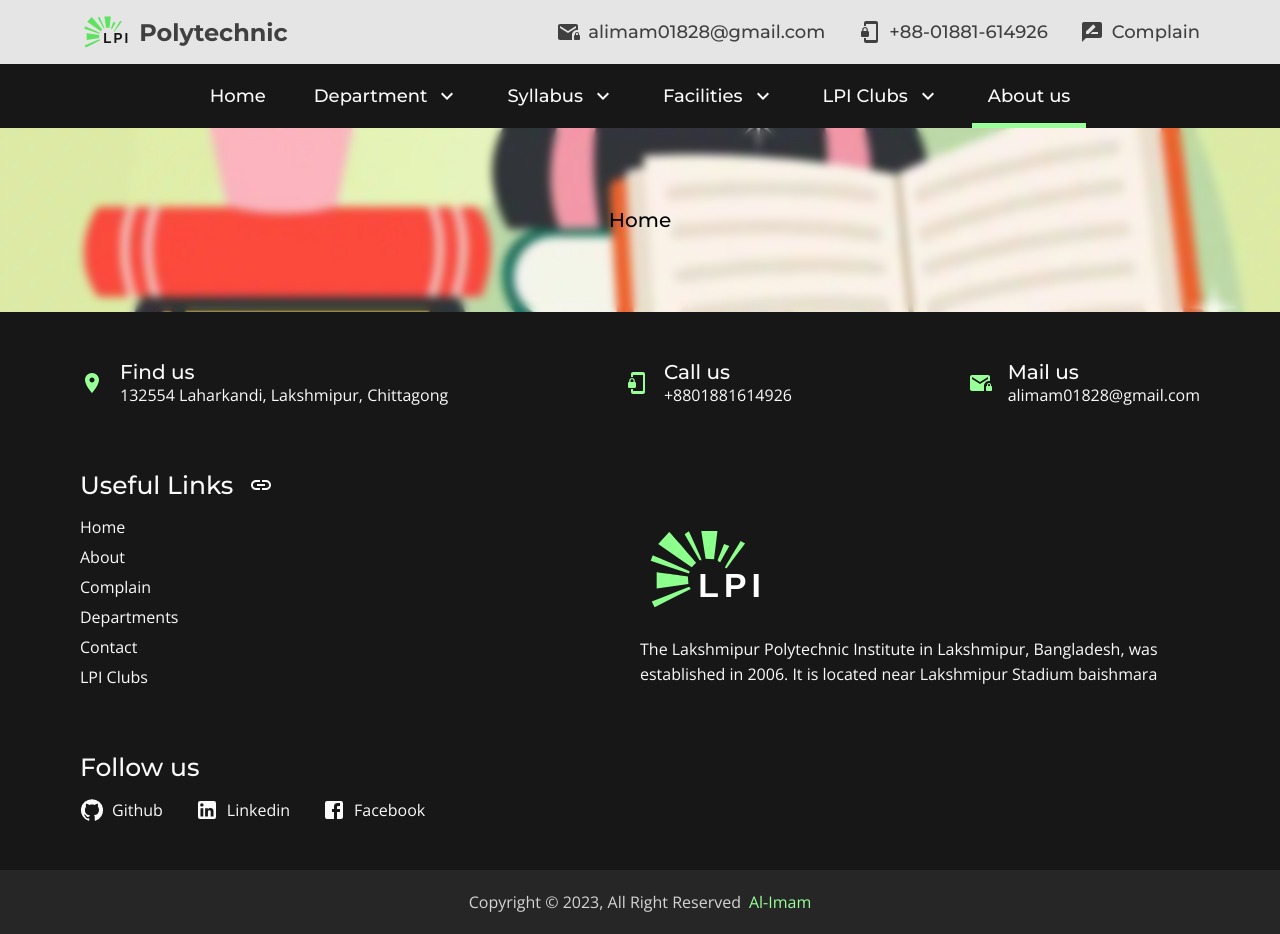
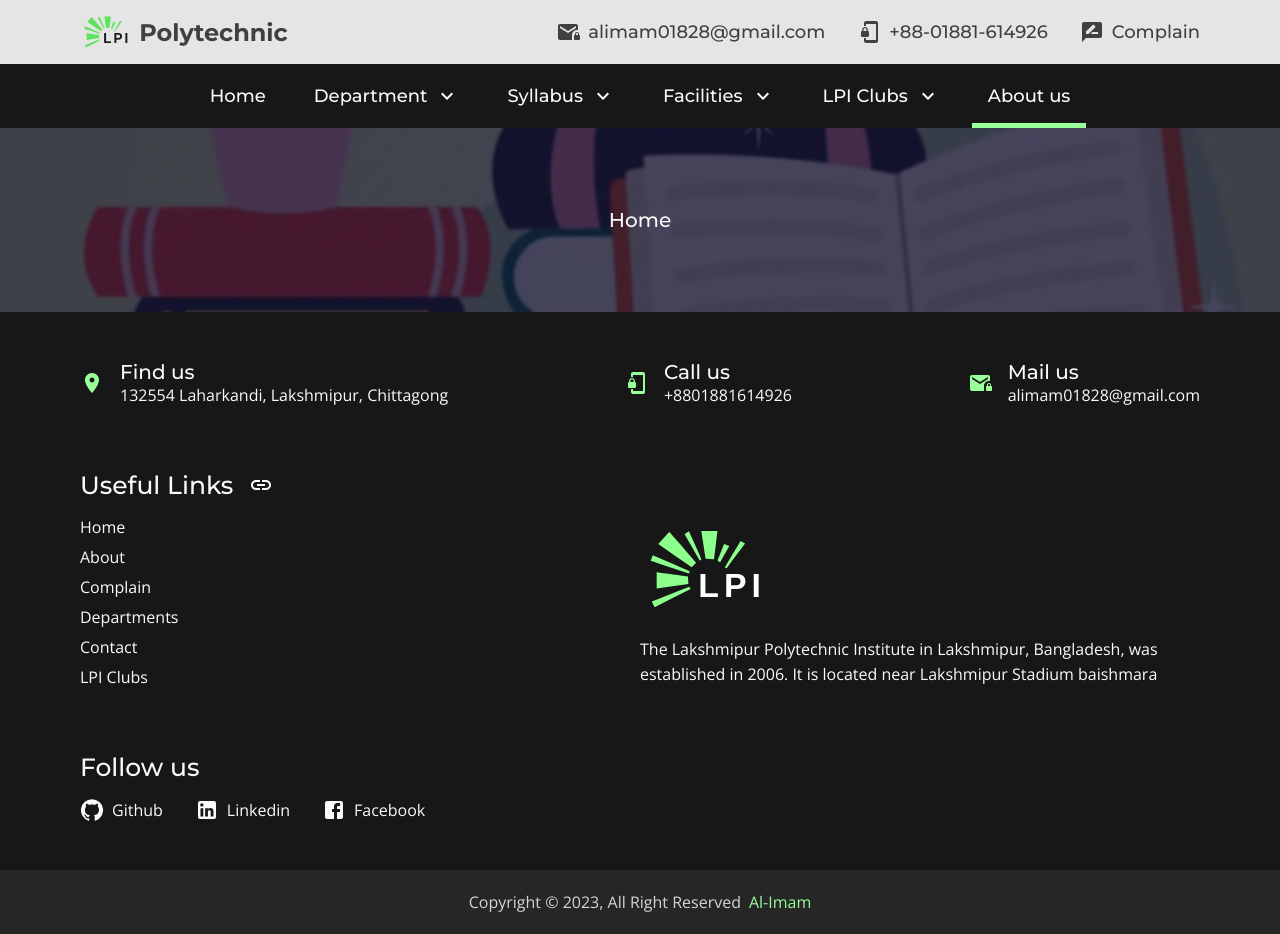
Before and after one commit to al-imam/lpi, a React (Vite) app: page /about in a window 1280 px wide. Built offline with nearby package versions, Linux system fonts and the light colour scheme.

Commit message:
add background color to before element

```diff
--- a/src/components/Location/location.module.css
+++ b/src/components/Location/location.module.css
@@ -13,7 +13,8 @@
   position: absolute;
   z-index: -1;
   inset: 0;
-  backdrop-filter: blur(0.25rem);
+  background-color: hsla(242, 64%, 10%, 0.749);
+  backdrop-filter: blur(0.1rem);
 }
 
 .flex {
@@ -24,4 +25,5 @@
   font-family: var(--ff-m);
   font-weight: var(--fw-500);
   font-size: var(--h5);
+  color: var(--gray-50);
 }
```
